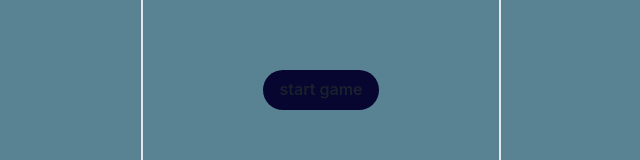
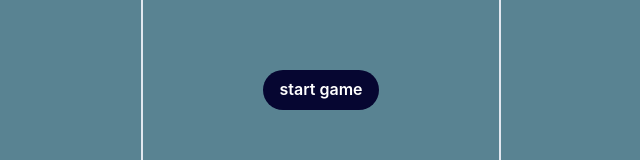
Before and after one commit to kuntito/Numerosity, a React (Vite) app: page / in a window 1280 px wide. Shown: the part 318-478 px from the top of the page, without its empty margins (319-959 px from the left). Built offline with nearby package versions, Linux system fonts and the light colour scheme.

Commit message:
prev commit didn't fix, manually changed the button color

```diff
--- a/src/components/AppButton.tsx
+++ b/src/components/AppButton.tsx
@@ -1,7 +1,7 @@
 import { Button, ButtonProps } from "@chakra-ui/react";
 
 const AppButton = (props: ButtonProps) => {
-  return <Button borderRadius={100} {...props} />;
+    return <Button color={"palette.300"} borderRadius={100} {...props} />;
 };
 
 export default AppButton;
--- a/src/main.tsx
+++ b/src/main.tsx
@@ -26,10 +26,10 @@ const theme = extendTheme({
     components: {
         Button: {
             baseStyle: {
-              color: "palette.300",
-              bg: "palette.100",
+                color: "palette.300",
+                bg: "palette.100",
             },
-          },
+        },
         Progress: {
             baseStyle: {
                 filledTrack: {
```
